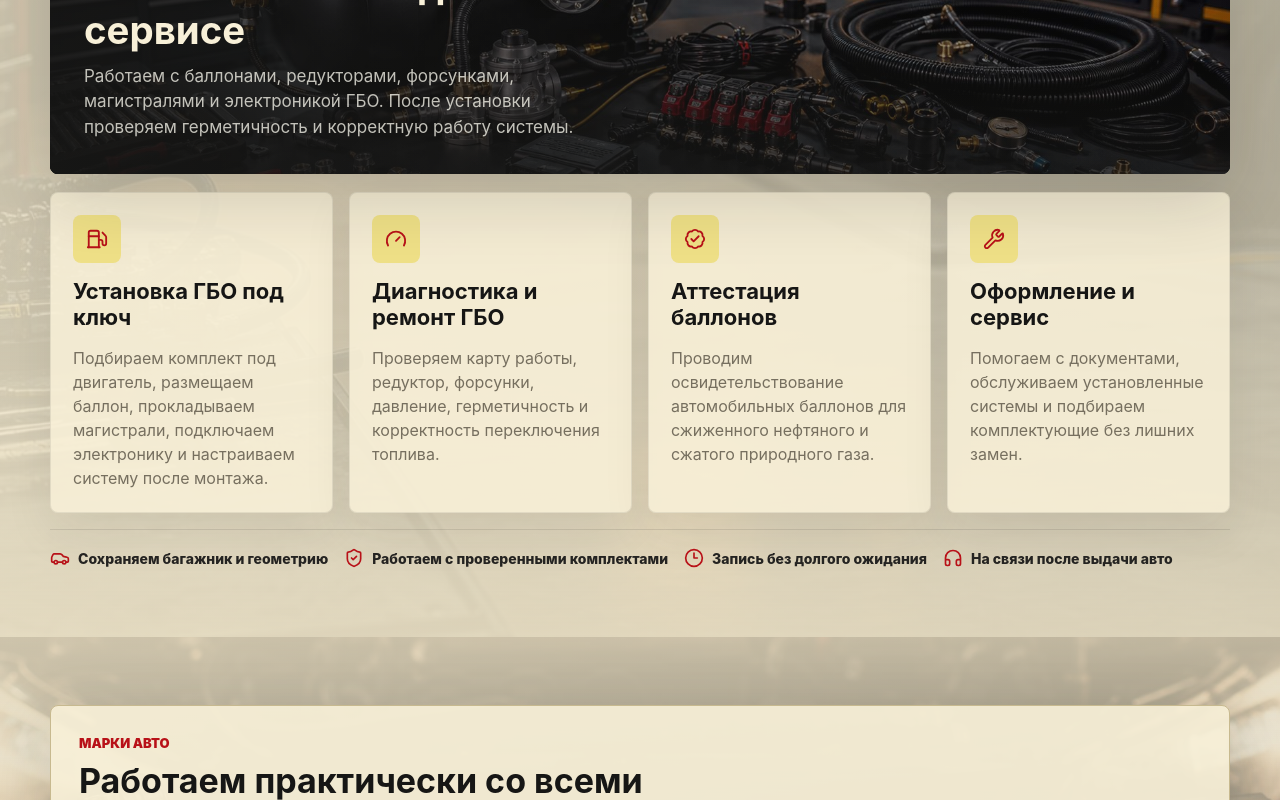
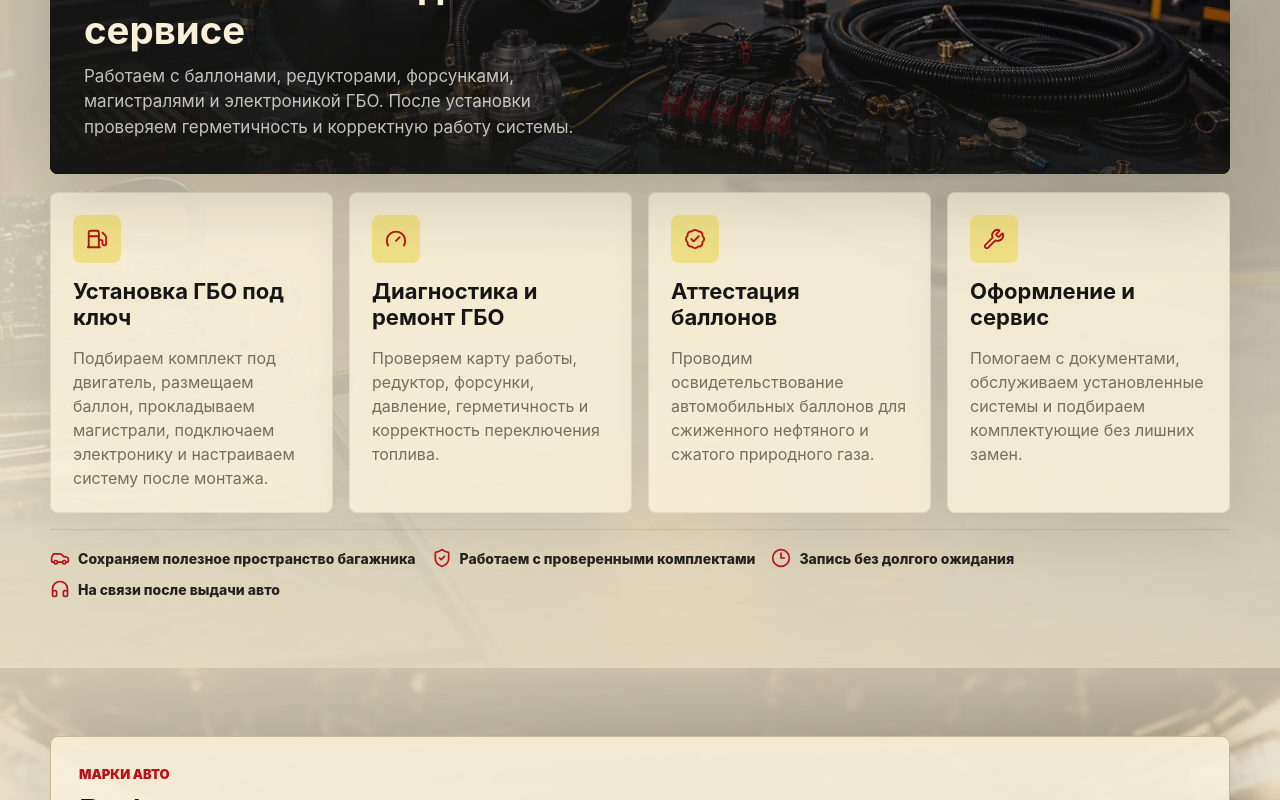
Before and after one commit to Aleks-man/ugtransgas, a React (Vite) app in the folder frontend/: page / in a window 1280 px wide. Shown: the part 1368-2168 px from the top of the page. Built offline with nearby package versions, Linux system fonts and the light colour scheme.

Commit message:
copy: improve website content

```diff
--- a/frontend/src/data/site.ts
+++ b/frontend/src/data/site.ts
@@ -85,7 +85,7 @@ export const serviceDetails = [
 
 export const benefits = [
   {
-    title: "Сохраняем багажник и геометрию",
+    title: "Сохраняем полезное пространство багажника",
     icon: Car,
   },
   {
```
